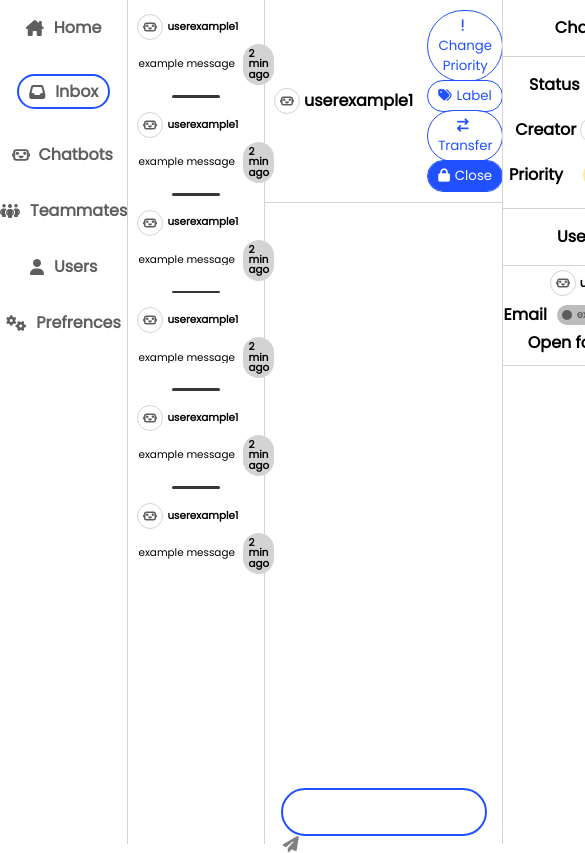
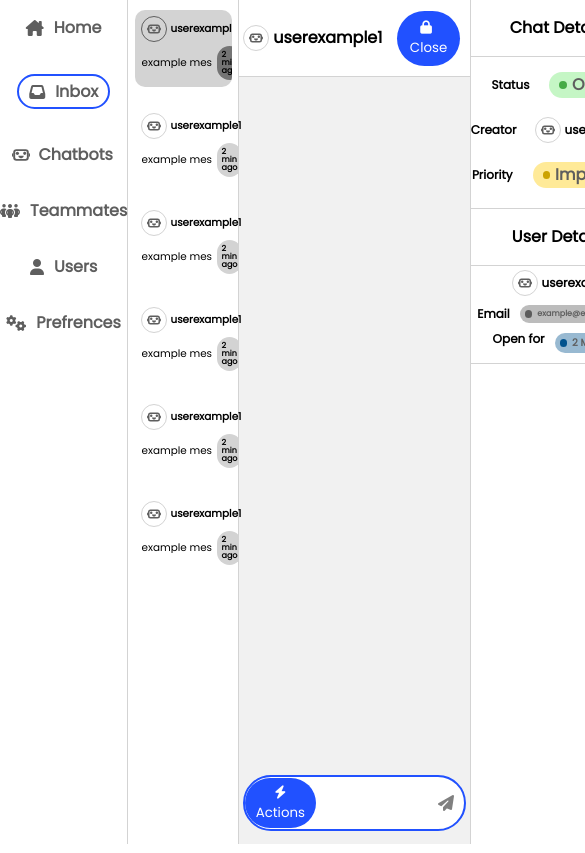
Before and after one commit to productionnerd/chat-dash-preview, a plain HTML site: page index.html in a window 390 px wide. Shown: the top 853 px of the page, 585 px wide, since content can reach past the window. Drawn offline with Linux system fonts and the light colour scheme.

Commit message:
Add files via upload

```diff
--- a/index.html
+++ b/index.html
@@ -7,6 +7,7 @@
     <meta name="viewport" content="width=device-width, initial-scale=1.0">
     <title>Dashboard</title>
     <link rel="stylesheet" href="style.css">
+    <link rel="stylesheet" href="toastnotifs.css">
     <script src="https://kit.fontawesome.com/80c5496e3a.js" crossorigin="anonymous"></script>
 </head>
 <ul class="notifications">
@@ -23,6 +24,15 @@
             <div class="page"><i class="fa-solid fa-gears"></i></i>Prefrences</div>
         </div>
         <div class="messages flex-column flex-center-start">
+            <div class="message activemsg flex-start-ce c-flex">
+                <div class="maker r-flex flex-space-even-center">
+                    <div class="img padding-5px5px border-pill flex-ce-ce"><img src="profile-bot.svg" alt=""></div> userexample1</div>
+                <div class="m r-flex flex-ce-ce">
+                    <div class="what">example message here because they are very very very confusing</div>
+                    <div class="time padding-5px5px border-pill">2 min ago</div>
+                </div>
+            </div>
+
             <div class="message flex-start-ce c-flex">
                 <div class="maker r-flex flex-space-even-center">
                     <div class="img padding-5px5px border-pill flex-ce-ce"><img src="profile-bot.svg" alt=""></div> userexample1</div>
@@ -31,7 +41,7 @@
                     <div class="time padding-5px5px border-pill">2 min ago</div>
                 </div>
             </div>
-            <div class="line border-pill"></div>
+
             <div class="message flex-start-ce c-flex">
                 <div class="maker r-flex flex-space-even-center">
                     <div class="img padding-5px5px border-pill flex-ce-ce"><img src="profile-bot.svg" alt=""></div> userexample1</div>
@@ -40,7 +50,7 @@
                     <div class="time padding-5px5px border-pill">2 min ago</div>
                 </div>
             </div>
-            <div class="line border-pill"></div>
+
             <div class="message flex-start-ce c-flex">
                 <div class="maker r-flex flex-space-even-center">
                     <div class="img padding-5px5px border-pill flex-ce-ce"><img src="profile-bot.svg" alt=""></div> userexample1</div>
@@ -49,7 +59,7 @@
                     <div class="time padding-5px5px border-pill">2 min ago</div>
                 </div>
             </div>
-            <div class="line border-pill"></div>
+
             <div class="message flex-start-ce c-flex">
                 <div class="maker r-flex flex-space-even-center">
                     <div class="img padding-5px5px border-pill flex-ce-ce"><img src="profile-bot.svg" alt=""></div> userexample1</div>
@@ -58,16 +68,7 @@
                     <div class="time padding-5px5px border-pill">2 min ago</div>
                 </div>
             </div>
-            <div class="line border-pill"></div>
-            <div class="message flex-start-ce c-flex">
-                <div class="maker r-flex flex-space-even-center">
-                    <div class="img padding-5px5px border-pill flex-ce-ce"><img src="profile-bot.svg" alt=""></div> userexample1</div>
-                <div class="m r-flex flex-ce-ce">
-                    <div class="what">example message here because they are very very very confusing</div>
-                    <div class="time padding-5px5px border-pill">2 min ago</div>
-                </div>
-            </div>
-            <div class="line border-pill"></div>
+
             <div class="message flex-start-ce c-flex">
                 <div class="maker r-flex flex-space-even-center">
                     <div class="img padding-5px5px border-pill flex-ce-ce"><img src="profile-bot.svg" alt=""></div> userexample1</div>
@@ -78,21 +79,21 @@
             </div>
         </div>
         <div class="chat flex-c-c">
-            <div class="top-bar p-y-11 r-flex flex-space-even-center ">
+            <div class="top-bar p-y-105 r-flex flex-space-even-center ">
                 <div class="maker m-inline-10 r-flex flex-space-even-center ">
                     <div class="img padding-5px5px border-pill flex-ce-ce "><img src="profile-bot.svg " alt=" "></div> userexample1</div>
                 <div class="buttons ">
-                    <button id="error" class="toastbtn change-priority but-standard border-pill padding-5px10px"><i class="fa-solid fa-exclamation but-icon"></i>Change Priority</button>
-                    <button id="success" class="toastbtn label but-standard border-pill padding-5px10px"><i class="fa-solid fa-tags but-icon"></i>Label</button>
-                    <button id="success" class="toastbtn transfer but-standard border-pill padding-5px10px"><i class="fa-solid fa-arrow-right-arrow-left but-icon"></i>Transfer</button>
-                    <button id="success" class="toastbtn close but-fill border-pill padding-5px10px"><i class="fa-solid fa-lock but-icon"></i>Close</button>
+                    <button id="error" class="top-btn-close toastbtn change-priority but-light border-pill p-705px1205px"><i class="fa-solid fa-exclamation but-icon"></i>Change Priority</button>
+                    <button id="success" class="top-btn-close toastbtn label but-light border-pill p-705px1205px"><i class="fa-solid fa-tags but-icon"></i>Label</button>
+                    <button id="success" class="top-btn-close toastbtn transfer but-light border-pill p-705px1205px"><i class="fa-solid fa-arrow-right-arrow-left but-icon"></i>Transfer</button>
+                    <button id="success" class="toastbtn close but-main border-pill p-705px1205px"><i class="fa-solid fa-lock but-icon"></i>Close</button>
                 </div>
             </div>
             <div class="chat-window">
-
                 <div class="inner-chat"></div>
             </div>
-            <div class="input">
+            <div class="input r-flex flex-space-even-center">
+                <button class="actions border-pill"><i class="fa-solid fa-bolt"></i>Actions</button>
                 <input class="no-outline" onchange onpropertychange onkeyuponpaste oninput="text_change()" type=" text "><i class="fa-solid fa-paper-plane "></i></div>
         </div>
         <div class="details ">
--- a/style.css
+++ b/style.css
@@ -1,6 +1,12 @@
 @import url('https://fonts.googleapis.com/css2?family=Poppins&display=swap');
 :root {
-    --main: #2151ff;
+    --color-light: #2176ff;
+    --color-primary-500: #2151ff;
+    --color-primary-600: #283db9;
+    --color-primary-700: #242a77;
+    --color-primary-800: #19193c;
+    --color-primary-900: #000000;
+    --main: var(--color-primary-500);
     --shadow: 4px 6px 42px -16px rgba(0, 0, 0, 0.43);
     --gray: #5e5e5e;
     --lightgray: lightgray;
@@ -72,38 +78,38 @@
     padding: 5px;
 }
 
+.p-705px1205px {
+    padding: 7.5px 12.5px;
+}
+
 .flex-center-start {
     align-items: center;
     display: flex;
     justify-content: flex-start;
 }
 
-.but-standard {
-    background-color: white;
-    outline: 1.5px solid var(--main);
-    color: var(--main);
-    border: none;
-    cursor: pointer;
-    transition: 0.5s;
-}
-
-.but-fill {
-    background-color: var(--main);
-    outline: 1.5px solid var(--main);
+.but-light {
+    background-color: var(--color-light);
     color: white;
     border: none;
     cursor: pointer;
     transition: 0.5s;
 }
 
-.but-fill:hover {
-    background-color: white;
-    color: var(--main);
+.but-main {
+    background-color: var(--main);
+    color: white;
+    border: none;
+    cursor: pointer;
+    transition: 0.5s;
 }
 
-.but-standard:hover {
+.but-main:hover {
+    background-color: var(--color-primary-700);
+}
+
+.but-light:hover {
     background-color: var(--main);
-    color: white;
 }
 
 .m-end-10 {
@@ -130,139 +136,20 @@
     margin-block: 10px;
 }
 
-.p-y-11 {
-    padding-block: 11px;
+.p-y-105 {
+    padding-block: 10.5px;
 }
 
 
 /*utility classes */
 
-.notifications :where(.toast,
-.column) {
-    display: flex;
-    align-items: center;
+.chat {
+    background-color: rgb(241, 241, 241);
 }
 
-.toast::before {
-    position: absolute;
-    content: '';
-    height: 3px;
-    width: 100%;
-    bottom: 0px;
-    left: 0px;
-    border-radius: 50vw;
-    animation: progress 5s linear forwards;
-}
-
-@keyframes progress {
-    100% {
-        width: 0%;
-    }
-}
-
-.toast.success::before {
-    background-color: var(--success);
-}
-
-.toast.error::before {
-    background-color: var(--error);
-}
-
-.toast.warning::before {
-    background-color: var(--warning);
-}
-
-.toast.info::before {
-    background-color: var(--info);
-}
-
-.toast.success .column i {
-    color: var(--success);
-}
-
-.toast.error .column i {
-    color: var(--error);
-}
-
-.toast.warning .column i {
-    color: var(--warning);
-}
-
-.toast.info .column i {
-    color: var(--info);
-}
-
-.toast .column i {
-    font-size: 1.75rem;
-}
-
-.toast .column span {
-    font-size: 1.07rem;
-    margin-left: 12px;
-}
-
-.toast i:last-child {
-    color: #aeb0d7;
-    cursor: pointer;
-}
-
-.toast i:last-child:hover {
-    color: var(--light);
-}
-
-.notifications {
-    position: fixed;
-    top: 30px;
-    right: 20px;
-}
-
-.notifications .toast {
-    position: relative;
-    width: 400px;
-    list-style: none;
-    border-radius: 4px;
-    padding: 16px 17px;
-    margin-block-end: 10px;
-    background: var(--dark);
-    justify-content: space-between;
-    overflow: hidden;
-    animation: show_toast 0.3s ease forwards;
-    color: var(--light);
-    z-index: 100;
-}
-
-@keyframes show_toast {
-    0% {
-        transform: translateX(100%);
-    }
-    40% {
-        transform: translateX(-5%);
-    }
-    80% {
-        transform: translateX(0%);
-    }
-    100% {
-        transform: translateX(-10px);
-    }
-}
-
-.notifications .toast.hide {
-    animation: hide_toast 0.3s ease forwards;
-}
-
-@keyframes hide_toast {
-    0% {
-        transform: translateX(-10px);
-    }
-    40% {
-        transform: translateX(0%);
-    }
-    80% {
-        transform: translateX(-5%);
-    }
-    100% {
-        transform: translateX(calc(100% + 20px));
-    }
+.buttons {
+    margin-inline-start: auto;
+    margin-inline-end: 10px;
 }
 
 .buttons button {
@@ -323,16 +210,34 @@
     outline: 2px solid var(--main);
     border-radius: 50vw;
     height: 7.5vh;
-    margin-block-end: 10px;
-    width: 85%;
+    margin-block-end: 15px;
+    width: 95%;
+    background-color: white;
+}
+
+.actions {
+    border: none;
+    cursor: pointer;
+    background-color: var(--main);
+    color: white;
+    padding: 5px 10px;
+    transition: 0.5s;
+}
+
+.actions:hover {
+    background-color: var(--color-primary-700);
+}
+
+.fa-bolt {
+    color: white !important;
 }
 
 .input input {
     height: 100%;
     border-style: hidden;
-    width: 91%;
-    margin-inline-start: 15px;
+    width: 79%;
     font-weight: 600;
+    background-color: white;
 }
 
 .input input:focus {
@@ -421,10 +326,27 @@
     font-size: .65em;
     cursor: pointer;
     transition: 0.5s;
+    margin-block-end: 10px;
+    padding: 2px;
+}
+
+.activemsg .time {
+    background-color: rgb(116, 116, 116);
+}
+
+.m {
+    margin-inline-start: 5px;
+    margin-block-end: 5px;
+}
+
+.activemsg {
+    background-color: var(--lightgray);
+    overflow: hidden;
 }
 
 .fa-paper-plane {
     transition: 0.5s;
+    margin-inline-end: 10px;
 }
 
 .message:hover {
@@ -447,6 +369,7 @@
     font-weight: 600;
     margin-block: 5px;
     z-index: 0;
+    margin-inline-start: 5px;
 }
 
 .img {
@@ -483,18 +406,60 @@
 .small {
     font-size: 12px;
     color: black;
-    margin-inline-start: 5px;
+    margin-inline-start: 19px;
 }
 
 .top-bar {
     width: 100%;
     border-bottom: 1px solid var(--lightgray);
+    background-color: white;
 }
 
 .botprofile {
     margin-inline-end: 10px;
     transform: scale(1.3);
 }
+
+.activemsg .img {
+    outline: 1px solid var(--gray);
+}
+
+
+/* Media */
+
+@media (max-width: 924px) {
+    .what {
+        max-width: 70px;
+    }
+    .input input {
+        width: 65%;
+    }
+    .thing {
+        font-size: 12px;
+    }
+    .email-display {
+        font-size: 8px;
+    }
+    .circ {
+        width: 7.5px;
+        height: 7.5px;
+    }
+    .top-btn-close {
+        display: none;
+    }
+    .time {
+        font-size: 8px;
+    }
+}
+
+@media (max-height: 600px) {
+    .input {
+        height: 9.5vh;
+    }
+}
+
+
+/* Media */
 
 
 /* reset */
```
Also changed, not shown: toastnotifs.css (added, +126 -0 lines).
